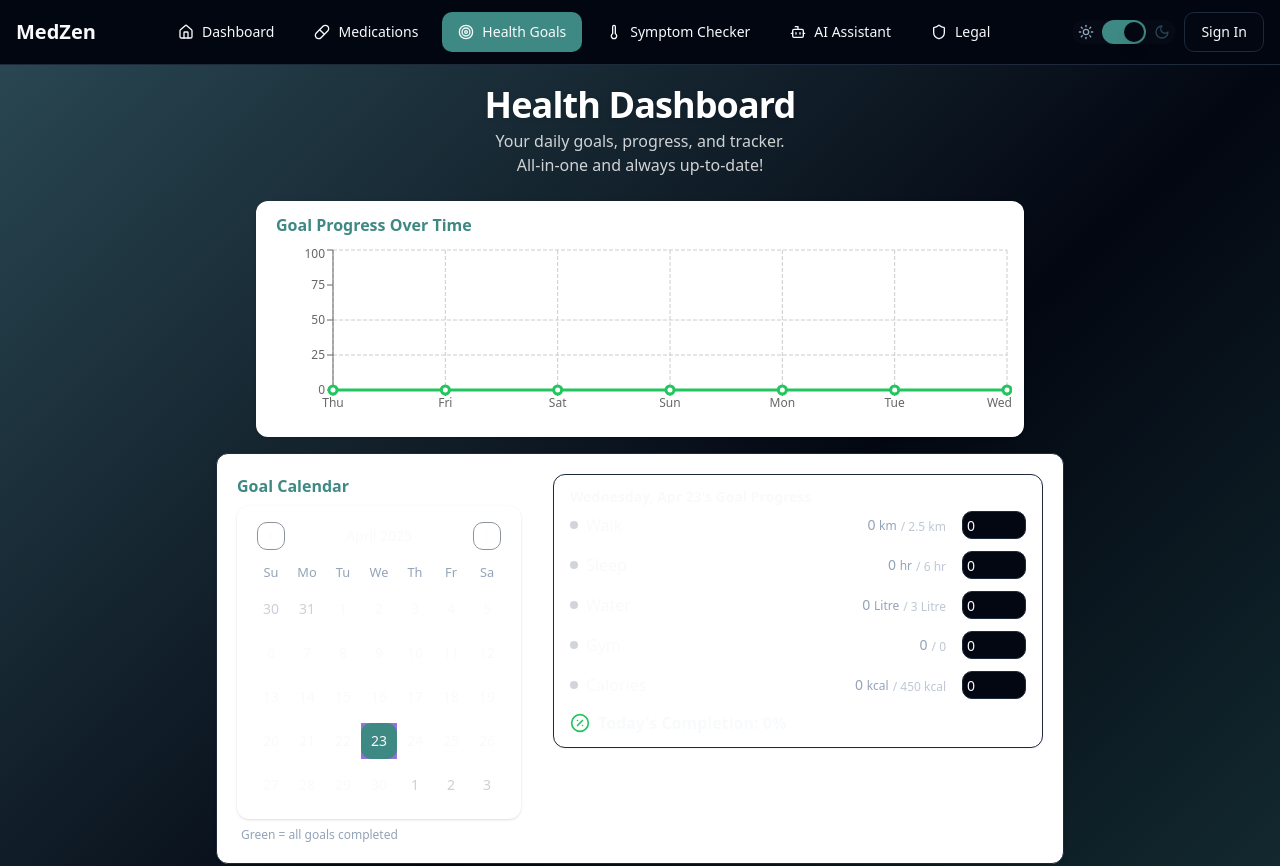
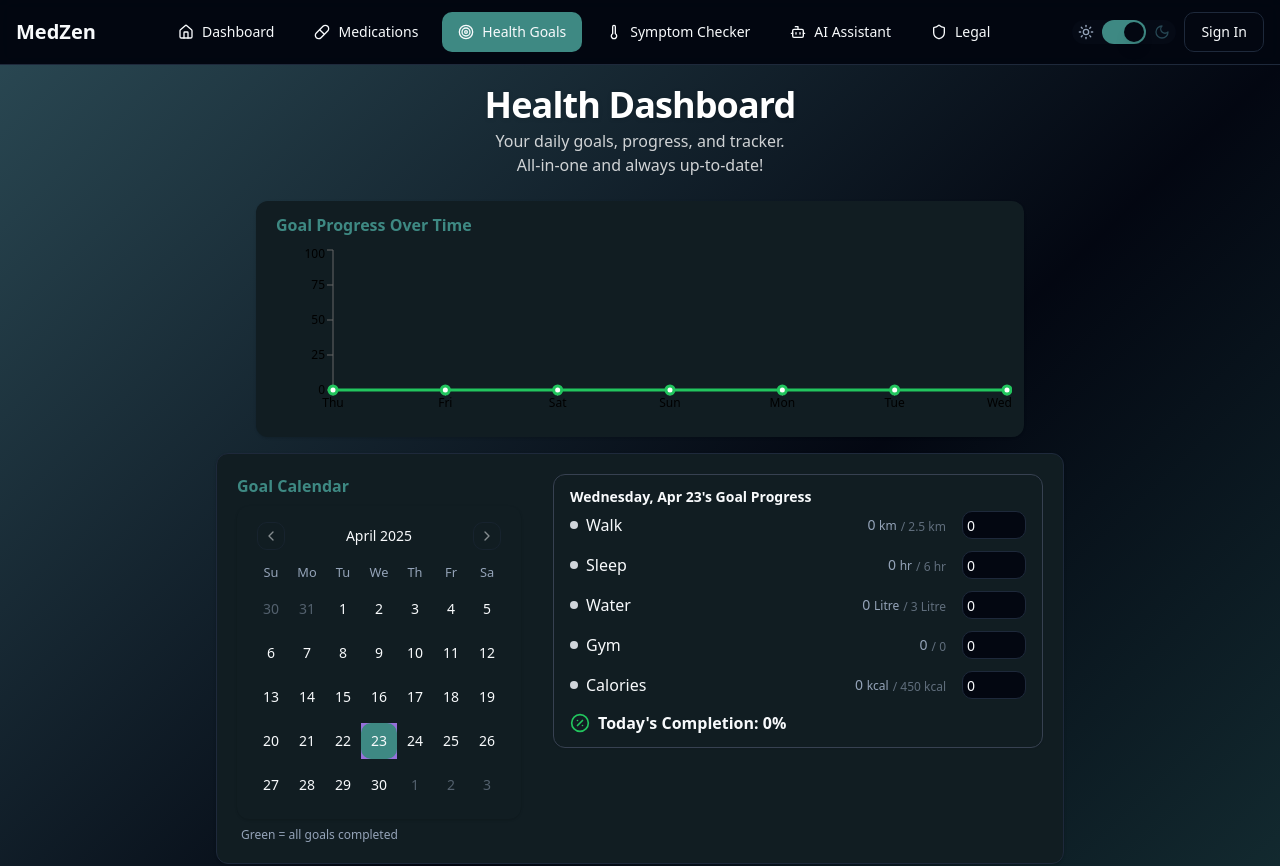
Before and after one commit to ETHERDEV-io/medzen-ai-companion, a React (Vite) app: page /health-goals in a window 1280 px wide. Shown: the top 866 px of the page. Built offline with nearby package versions, Linux system fonts and the light colour scheme.

Commit message:
Fix: Calendar and theme issues
- Ensure calendar dates render correctly.
- Fix theme inconsistencies.

```diff
--- a/src/components/health-goals/HealthGoalsCalendar.tsx
+++ b/src/components/health-goals/HealthGoalsCalendar.tsx
@@ -101,12 +101,12 @@ export default function HealthGoalsCalendar({
 
   // Simplified calendar with clean styling
   return (
-    <Card className="bg-white rounded-xl shadow mb-8 p-4 md:p-5">
+    <Card className="bg-white rounded-xl shadow mb-8 p-4 md:p-5 dark:bg-card">
       <div className="flex flex-col md:flex-row gap-8 items-start">
         {/* Calendar */}
         <div>
           <div className="text-base font-semibold text-primary mb-2">Goal Calendar</div>
-          <div className="rounded-lg shadow bg-white p-1">
+          <div className="rounded-lg shadow bg-white dark:bg-card p-1">
             <Calendar
               mode="single"
               selected={calendarSelected}
@@ -128,7 +128,7 @@ export default function HealthGoalsCalendar({
           <div className="mt-2 text-xs text-muted-foreground px-1">Green = all goals completed</div>
         </div>
         {/* Progress for viewed day */}
-        <div className="flex-1 min-w-[240px] bg-white rounded-xl shadow-sm px-4 py-3 border">
+        <div className="flex-1 min-w-[240px] bg-white rounded-xl shadow-sm px-4 py-3 border dark:bg-card dark:border-gray-700">
           <div className="font-bold mb-1 text-sm">
             {(calendarSelected ? calendarSelected.toLocaleDateString(undefined, { weekday: "long", month: "short", day: "numeric" }) : "Today") + "'s Goal Progress"}
           </div>
@@ -142,7 +142,7 @@ export default function HealthGoalsCalendar({
                   <span className={`w-2 h-2 rounded-full ${completed ? "bg-green-400" : "bg-gray-300"} inline-block`} />
                   <span className="font-medium">{goal.label}</span>
                   <span className="ml-auto text-sm flex items-end gap-1">
-                    <span className={completed ? "text-green-700 font-bold" : "text-slate-400"}>
+                    <span className={completed ? "text-green-700 font-bold dark:text-green-400" : "text-slate-400"}>
                       {goal.done || 0} <span className="text-xs">{goal.unit}</span>
                     </span>
                     <span className="text-xs text-muted-foreground opacity-60">
--- a/src/components/health-goals/ProgressGraph.tsx
+++ b/src/components/health-goals/ProgressGraph.tsx
@@ -7,14 +7,20 @@ interface ProgressGraphProps {
 
 export default function ProgressGraph({ data }: ProgressGraphProps) {
   return (
-    <div className="rounded-xl bg-white p-3 shadow mb-4 w-full max-w-3xl mx-auto">
+    <div className="rounded-xl bg-white p-3 shadow mb-4 w-full max-w-3xl mx-auto dark:bg-card">
       <div className="text-base font-semibold text-primary mb-2 pl-2">Goal Progress Over Time</div>
       <ResponsiveContainer width="100%" height={180}>
         <LineChart data={data}>
-          <CartesianGrid strokeDasharray="4 2" />
-          <XAxis dataKey="date" fontSize={12} />
-          <YAxis domain={[0, 100]} ticks={[0,25,50,75,100]} fontSize={12} />
-          <Tooltip />
+          <CartesianGrid strokeDasharray="4 2" stroke="var(--border)" />
+          <XAxis dataKey="date" fontSize={12} tick={{ fill: "var(--foreground)" }} />
+          <YAxis domain={[0, 100]} ticks={[0,25,50,75,100]} fontSize={12} tick={{ fill: "var(--foreground)" }} />
+          <Tooltip
+            contentStyle={{
+              backgroundColor: "var(--card)",
+              borderColor: "var(--border)",
+              color: "var(--foreground)"
+            }}
+          />
           <Line type="monotone" dataKey="progress" stroke="#22c55e" strokeWidth={3} dot={{ r: 4 }} />
         </LineChart>
       </ResponsiveContainer>
```
